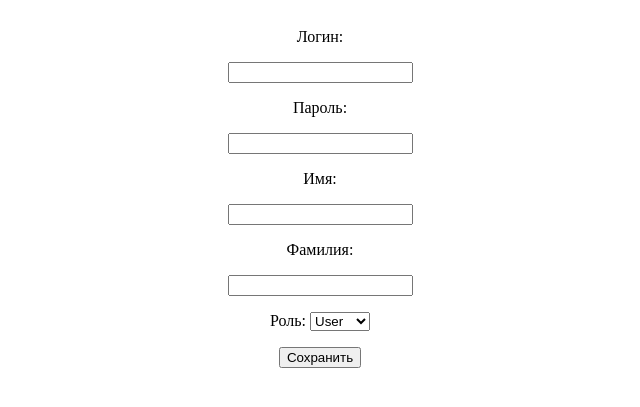
After one commit to anya7781/php_task3, a PHP site: page /admin/new_user.php in a window 1280 px wide. The commit adds this page. Shown: the top 407 px of the page, without its empty margins (320-960 px from the left). Run offline with PHP 8.4, Linux system fonts and the light colour scheme.

Commit message:
add new user

```diff
--- a/admin/index.php
+++ b/admin/index.php
@@ -12,6 +12,7 @@
 
 			<a href = "/admin/list.php"> Список пользователей </a>
 			<br><br><a href = "/admin/new_user.php"> Добавить пользователя </a>
+			<?php include("blocks/exit_button.php"); ?>
 
 		</div>
 
--- a/admin/list.php
+++ b/admin/list.php
@@ -47,8 +47,10 @@
 					?>
 				</div>
 		</div>
-		<a href = "/admin/new_user.php" align = "center"> Добавить пользователя </a>
-
+		<div align = "center">
+			<br><a href = "/admin/new_user.php"> Добавить пользователя </a>
+		</div>
+		<?php include("blocks/exit_button.php"); ?>
 	</body>
 
 
--- /dev/null
+++ b/admin/new_user.php
@@ -0,0 +1,43 @@
+<?php
+
+	session_start();
+
+
+?>
+
+<!DOCTYPE html>
+<html lang="rus">
+	<head>
+		<title>Edit</title>
+		<meta charset="utf-8">
+		<link type="text/css" rel="stylesheet" href="/css/styles.css" />
+	</head>
+
+	<body>
+
+		<form method = "post" class = "login_form" align = "center" action = "handler.php">
+			<label>Логин: </label>
+			<p><input type = "text" name = "login" /></p>
+			<label>Пароль: </label>
+			<p><input type = "password" name = "password" /></p>
+			<label>Имя: </label>
+			<p><input type = "text" name = "name" /></p>
+			<label>Фамилия: </label>
+			<p><input type = "text" name = "surname" /></p>
+			<label>Роль: </label>
+
+			<select name="role"> <!--Supplement an id here instead of using 'name'-->
+			  <option value="admin">Admin</option>
+			  <option value="user" selected>User</option>
+			</select>
+
+			<p><input type = "submit" value = "Сохранить"></p>
+
+		</form>
+
+
+
+	</body>
+
+
+</html>
--- a/admin/profile.php
+++ b/admin/profile.php
@@ -23,6 +23,7 @@
 			<p>Имя: <?php echo $data->name; ?></p>
 			<p>Фамилия: <?php echo $data->surname; ?></p>
 			<a href = "list.php">Список пользователей</a>
+			<?php include("blocks/exit_button.php"); ?>
 		</div>
 	</body>
 
--- a/json/ann.json
+++ b/json/ann.json
@@ -1 +1 @@
-{"id":1,"name":"Ann","surname":"Cherednikova","role":"admin","password":"123","login":"ann"}
+{"name":"Ann","surname":"Cherednikova","role":"admin","password":"123","login":"ann"}
--- a/json/helen.json
+++ b/json/helen.json
@@ -1 +1 @@
-{"id":2,"name":"Helen","surname":"Ivanova","role":"user","password":"123","login":"helen"}
+{"name":"Helen","surname":"Ivanova","role":"user","password":"123","login":"helen"}
--- a/json/ivan.json
+++ b/json/ivan.json
@@ -1 +1 @@
-{"id":4,"name":"Ivan","surname":"Kolobkov","role":"admin","password":"123","login":"ivan"}
+{"name":"Ivan","surname":"Kolobkov","role":"admin","password":"123","login":"ivan"}
--- /dev/null
+++ b/json/kate.json
@@ -0,0 +1 @@
+{"name":"Kate","surname":"Mazur","login":"Kate","role":"user","password":"123"}
--- a/json/peter.json
+++ b/json/peter.json
@@ -1 +1 @@
-{"id":3,"name":"Peter","surname":"Petrov","role":"user","password":"123","login":"peter"}
+{"name":"Peter","surname":"Petrov","role":"user","password":"123","login":"peter"}
--- a/view/edit.php
+++ b/view/edit.php
@@ -32,9 +32,6 @@
 
 		</form>
 
-		<?php include("blocks/exit_button.php"); ?>
-
-
 
 	</body>
 
--- a/view/profile.php
+++ b/view/profile.php
@@ -19,10 +19,13 @@
 	<body>
 		<div align = "center">
 			<p>Логин: <?php  echo $data->login; ?></p>
+			<p>Роль: <?php echo $data->role; ?></p>
 			<p>Имя: <?php echo $data->name; ?></p>
 			<p>Фамилия: <?php echo $data->surname; ?></p>
 			<a href = "edit.php">Редактировать профиль</a>
-			<?php include("blocks/exit_button.php"); ?>
+			<?php if ($data->role == "admin") { ?>
+					<br><br><a href = "/admin/index.php"> Зайти в админ панель </a>
+			<?php } include("blocks/exit_button.php"); ?>
 		</div>
 	</body>
 
```
Also changed, not shown: admin/handler.php (added, +20 -0 lines).
